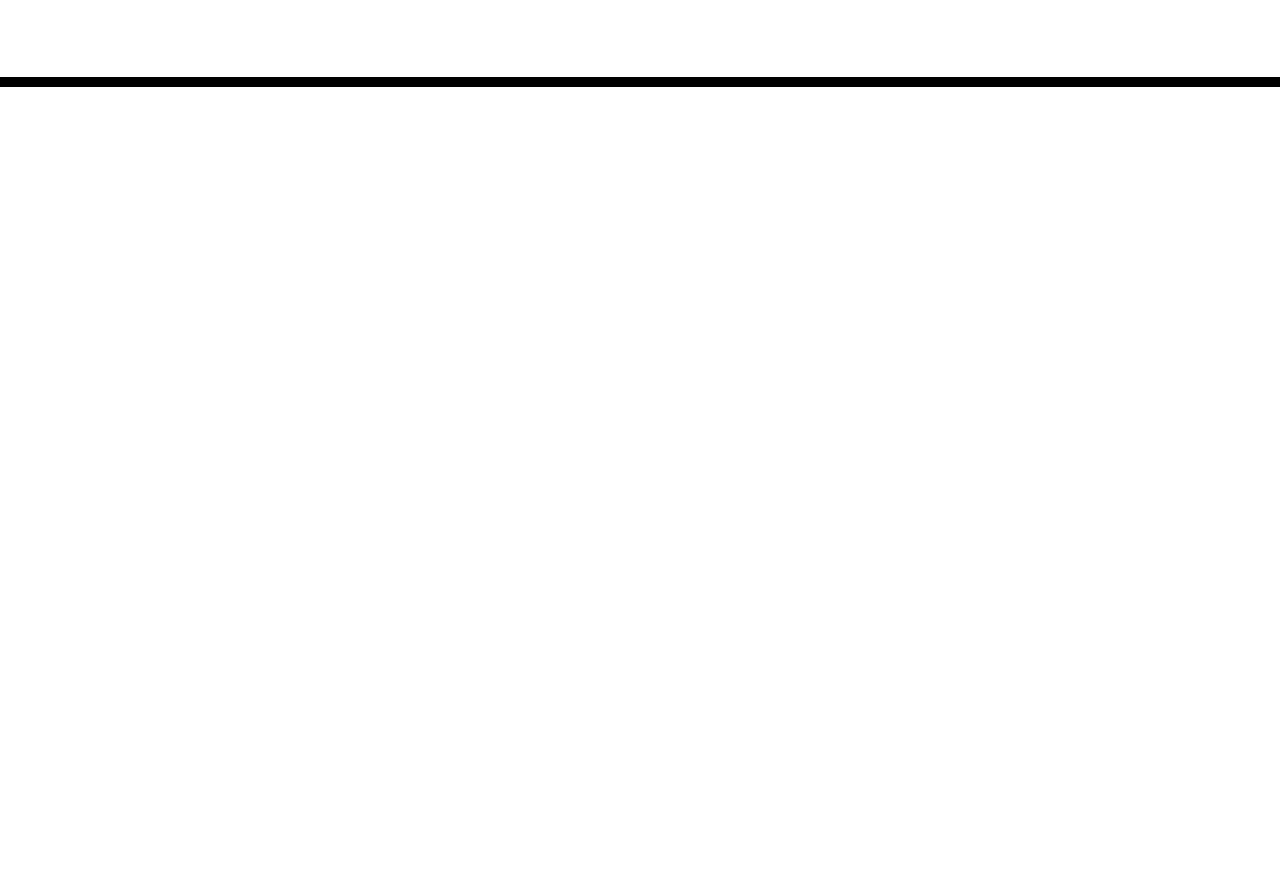
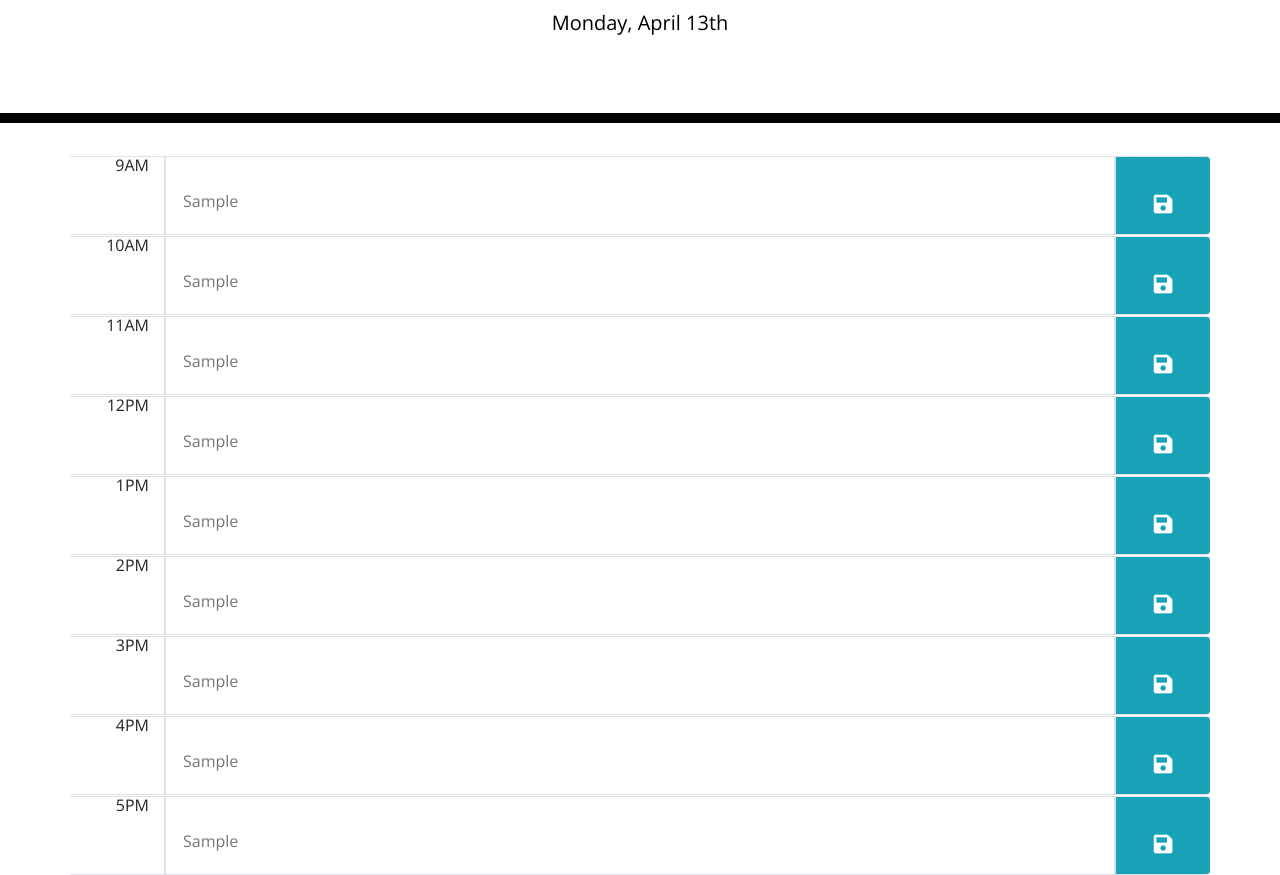
Before and after one commit to DHernandez24e/work-day-scheduler, a plain HTML site: page index.html in a window 1280 px wide. Shown: the part 181-1056 px from the top of the page. Before the commit the page ends 800 px from the top, so only its background shows below. Drawn offline with nearby package versions, Linux system fonts and the light colour scheme; files that its build step writes are made by us from their sources.

Commit message:
constructed HTML elements

```diff
--- /dev/null
+++ b/Develop/script.js
@@ -0,0 +1,15 @@
+var currentDay = document.querySelector("#currentDay");
+var blockContainer = document.querySelector(".container");
+var taskBox = document.querySelector(".taskbox");
+var currentTime = moment().format("k");
+//
+currentDay.textContent = moment().format("dddd, MMMM Do");
+
+console.log(currentTime);
+// $(taskBox).on("click", function () {
+//     var taskItem = $("<p>")
+//     .addClass("m-auto");
+
+//     .append(this);
+//     console.log(taskItem);
+// })
--- a/index.html
+++ b/index.html
@@ -4,21 +4,14 @@
     <meta charset="UTF-8" />
     <meta name="viewport" content="width=device-width, initial-scale=1.0" />
     <meta http-equiv="X-UA-Compatible" content="ie=edge" />
-    <link
-      rel="stylesheet"
-      href="https://stackpath.bootstrapcdn.com/bootstrap/4.3.1/css/bootstrap.min.css"
-    />
+    <link rel="stylesheet" href="https://stackpath.bootstrapcdn.com/bootstrap/4.3.1/css/bootstrap.min.css"/>
     <link
       rel="stylesheet"
       href="https://use.fontawesome.com/releases/v5.8.1/css/all.css"
       integrity="sha384-50oBUHEmvpQ+1lW4y57PTFmhCaXp0ML5d60M1M7uH2+nqUivzIebhndOJK28anvf"
-      crossorigin="anonymous"
-    />
-    <link
-      href="https://fonts.googleapis.com/css?family=Open+Sans&display=swap"
-      rel="stylesheet"
-    />
-    <link rel="stylesheet" href="style.css" />
+      crossorigin="anonymous"/>
+    <link href="https://fonts.googleapis.com/css?family=Open+Sans&display=swap" rel="stylesheet"/>
+    <link rel="stylesheet" href="./Develop/style.css" />
     <title>Work Day Scheduler</title>
   </head>
 
@@ -30,9 +23,109 @@
     </header>
     <div class="container">
       <!-- Timeblocks go here -->
+      <div class="row">
+        <div class="col border border-left-0 text-right">9AM</div>
+        <div class="taskbox col-10 border">
+          <input type="text" class="m-auto border-0 w-100" placeholder="Sample">
+        </div>
+        <div class="col border border-right-0 bg-info rounded-right d-flex">
+          <button class="btn-light bg-info rounded border-0 saveBtn">
+            <i class="fas fa-save fa-lg fa-fw"></i>
+          </button>
+        </div>
+      </div>
+      <div class="row">
+        <div class="col border border-left-0 text-right">10AM</div>
+        <div class="taskbox col-10 border">
+          <input type="text" class="m-auto border-0 w-100" placeholder="Sample">
+        </div>
+        <div class="col border border-right-0 bg-info rounded-right d-flex">
+          <button class="btn-light bg-info rounded border-0 saveBtn">
+            <i class="fas fa-save fa-lg fa-fw"></i>
+          </button>
+        </div>
+      </div>
+      <div class="row">
+        <div class="col border border-left-0 text-right">11AM</div>
+        <div class="taskbox col-10 border">
+          <input type="text" class="m-auto border-0 w-100" placeholder="Sample">
+        </div>
+        <div class="col border border-right-0 bg-info rounded-right d-flex">
+          <button class="btn-light bg-info rounded border-0 saveBtn">
+            <i class="fas fa-save fa-lg fa-fw"></i>
+          </button>
+        </div>
+      </div>
+      <div class="row">
+        <div class="col border border-left-0 text-right">12PM</div>
+        <div class="taskbox col-10 border">
+          <input type="text" class="m-auto border-0 w-100" placeholder="Sample">
+        </div>
+        <div class="col border border-right-0 bg-info rounded-right d-flex">
+          <button class="btn-light bg-info rounded border-0 saveBtn">
+            <i class="fas fa-save fa-lg fa-fw"></i>
+          </button>
+        </div>
+      </div>
+      <div class="row">
+        <div class="col border border-left-0 text-right">1PM</div>
+        <div class="taskbox col-10 border">
+          <input type="text" class="m-auto border-0 w-100" placeholder="Sample">
+        </div>
+        <div class="col border border-right-0 bg-info rounded-right d-flex">
+          <button class="btn-light bg-info rounded border-0 saveBtn">
+            <i class="fas fa-save fa-lg fa-fw"></i>
+          </button>
+        </div>
+      </div>
+      <div class="row">
+        <div class="col border border-left-0 text-right">2PM</div>
+        <div class="taskbox col-10 border">
+          <input type="text" class="m-auto border-0 w-100" placeholder="Sample">
+        </div>
+        <div class="col border border-right-0 bg-info rounded-right d-flex">
+          <button class="btn-light bg-info rounded border-0 saveBtn">
+            <i class="fas fa-save fa-lg fa-fw"></i>
+          </button>
+        </div>
+      </div>
+      <div class="row">
+        <div class="col border border-left-0 text-right">3PM</div>
+        <div class="taskbox col-10 border">
+          <input type="text" class="m-auto border-0 w-100" placeholder="Sample">
+        </div>
+        <div class="col border border-right-0 bg-info rounded-right d-flex">
+          <button class="btn-light bg-info rounded border-0 saveBtn">
+            <i class="fas fa-save fa-lg fa-fw"></i>
+          </button>
+        </div>
+      </div>
+      <div class="row">
+        <div class="col border border-left-0 text-right">4PM</div>
+        <div class="taskbox col-10 border">
+          <input type="text" class="m-auto border-0 w-100" placeholder="Sample">
+        </div>
+        <div class="col border border-right-0 bg-info rounded-right d-flex">
+          <button class="btn-light bg-info rounded border-0 saveBtn">
+            <i class="fas fa-save fa-lg fa-fw"></i>
+          </button>
+        </div>
+      </div>
+      <div class="row">
+        <div class="col border border-left-0 text-right">5PM</div>
+        <div class="taskbox col-10 border">
+          <input type="text" class="m-auto border-0 w-100" placeholder="Sample">
+        </div>
+        <div class="col border border-right-0 bg-info rounded-right d-flex">
+          <button class="btn-light bg-info rounded border-0 saveBtn">
+            <i class="fas fa-save fa-lg fa-fw"></i>
+          </button>
+        </div>
+      </div>
     </div>
 
     <script src="https://code.jquery.com/jquery-3.4.1.min.js"></script>
     <script src="https://cdnjs.cloudflare.com/ajax/libs/moment.js/2.24.0/moment.min.js"></script>
+    <script src="./Develop/script.js"></script>
   </body>
 </html>
```
